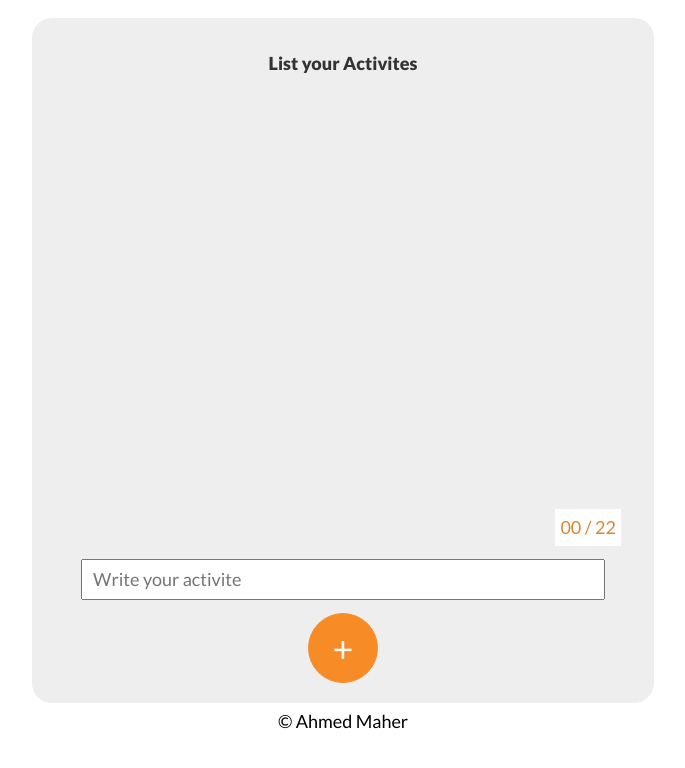
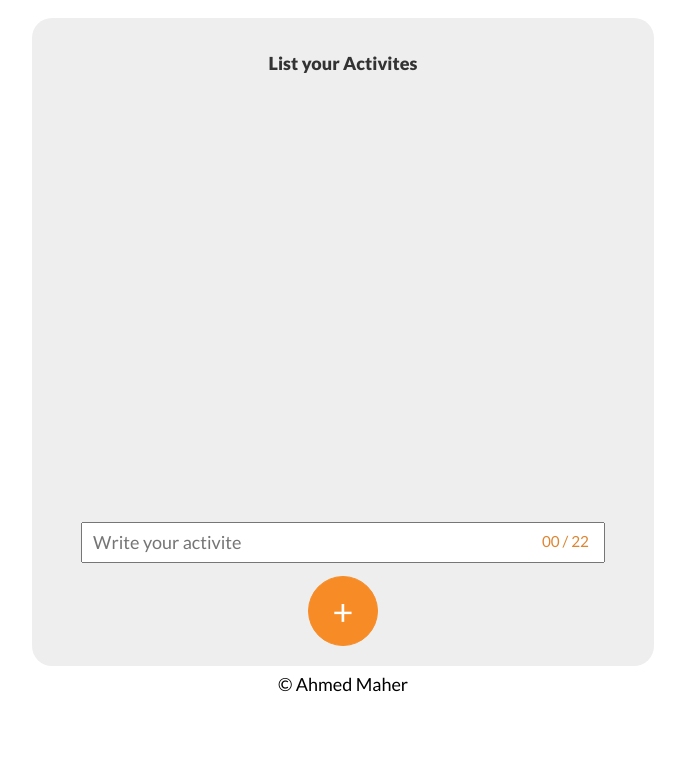
Before and after one commit to AhmedMaher015/toDoList, a website: page index.html in a window 1280 px wide. Shown: the whole page, without its empty margins (297-982 px from the left). Drawn offline with Linux system fonts and the light colour scheme.

Commit message:
edit show of input user

```diff
--- a/index.html
+++ b/index.html
@@ -19,8 +19,11 @@
         </h1>
         <div class="activites-list"></div>
         <div class="container">
-            <div class="user-input-value">00 / 22</div>
+            <div class="container-user-input">
+                <div class="user-input-value">00 / 22</div>
             <input type="text" name="activity" class="user-input" placeholder="Write your activite" maxlength="22" size="22" oninput="userInputSize()">
+            </div>
+
             <button class="btn-add">+</button>
         </div>
     </main>
--- a/styles.css
+++ b/styles.css
@@ -94,7 +94,14 @@ main {
     color: #dd8533;
     width: max-content;
     padding: 5px;
-    margin-left: 77.5%;
+    font-size: .85em;
+    position: absolute;
+    right: 20px;
+    bottom: 5px;
+}
+
+.container-user-input {
+    position: relative;
 }
 
 
@@ -119,7 +126,7 @@ main {
     }
 
     .user-input-value {
-        margin-left: 86.5%;
+        right: 40px;
     }
 
 }
```
